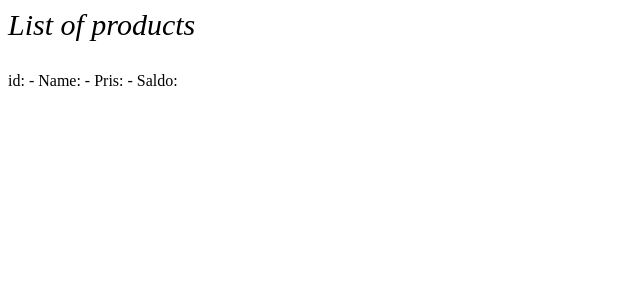
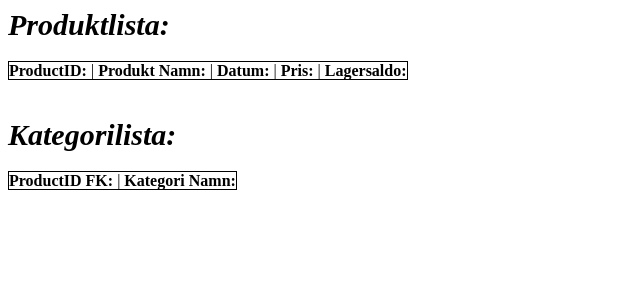
Before and after one commit to JunkZ/Databas_labb5, a PHP site: page /list.php in a window 1280 px wide. Shown: the top 300 px of the page, without its empty margins (0-640 px from the left). Run offline with PHP 8.4, Linux system fonts and the light colour scheme; tables that the repository leaves empty or names only in its code hold one stand-in row (values such as "Sample post"); data that the repository does not hold is empty.

Commit message:
Produktlista

```diff
--- a/css/products.css
+++ b/css/products.css
@@ -2,3 +2,5 @@
     font-style: oblique;
     font-size: 30px;
   }
+
+#lst { border: 1px solid black; }
--- a/list.php
+++ b/list.php
@@ -1,9 +1,12 @@
 <html>
+
 <body>
+  <p>
+
     <head>
       <link rel="stylesheet" href="css/products.css" />
     </head>
-<p class=serif> List of products </p>
+    <h1 class=serif> Produktlista: </h1>
     <?php
     $servername = "localhost";
     $username = "root";
@@ -11,7 +14,7 @@ $password = "123";
     $dbname = "myDB";
 
     // Create connection
-$conn = new mysqli($servername, $username, $password,$dbname);
+    $conn = new mysqli($servername, $username, $password, $dbname);
 
     // Check connection
     if ($conn->connect_error) {
@@ -21,17 +24,33 @@ $sql = "SELECT * FROM produkt";
     $result = $conn->query($sql);
 
     if ($result->num_rows > 0) {
-  // output data of each row
-  while($row = $result->fetch_assoc()) {
-    echo "id: " . $row["ProductID"]. " - Name: " . $row["ProductName"]. "
-    - Pris: " . $row["Pris"]. " - Saldo: " . $row["Lagersaldo"]. "<br>";
+      while ($row = $result->fetch_assoc()) {
+        echo "<span id=\"lst\"><strong>ProductID: </strong>" . $row["ProductID"]
+          . " | <strong>Produkt Namn: </strong>" . $row["ProductName"]
+          . " |<strong> Datum: </strong>" . $row["Tillagt datum"]
+          . " | <strong>Pris: </strong>" . $row["Pris"]
+          . " | <strong>Lagersaldo: </strong>" . $row["Lagersaldo"]
+          . "</span><br>";
       }
     } else {
-  echo "0 results";
+      echo "Inga resultat!";
+    }
+    $sql = "SELECT * FROM kategorier";
+    $result = $conn->query($sql);
+    echo "<br><h1 class=serif>Kategorilista: </h1>";
+    if ($result->num_rows > 0) {
+      while ($row = $result->fetch_assoc()) {
+        echo "<span id=\"lst\"><strong>ProductID FK: </strong>" . $row["ProductID"]
+          . " | <strong>Kategori Namn: </strong>" . $row["ProductName"]
+          . "</span><br>";
+      }
+    } else {
+      echo "Inga resultat!";
     }
     $conn->close();
 
     ?>
+    </div>
+</body>
 
-</body>
 </html>
```
Lines whose indentation alone changed are shown as unchanged.
